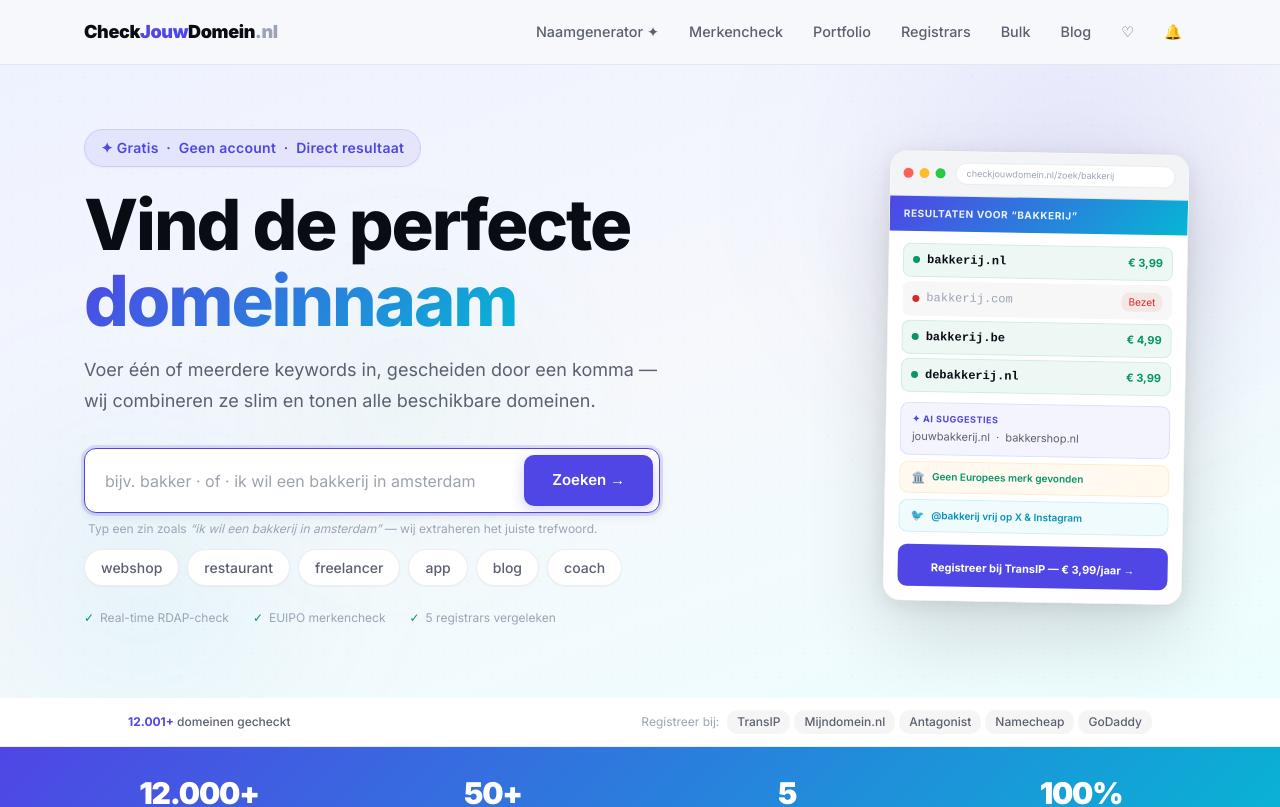
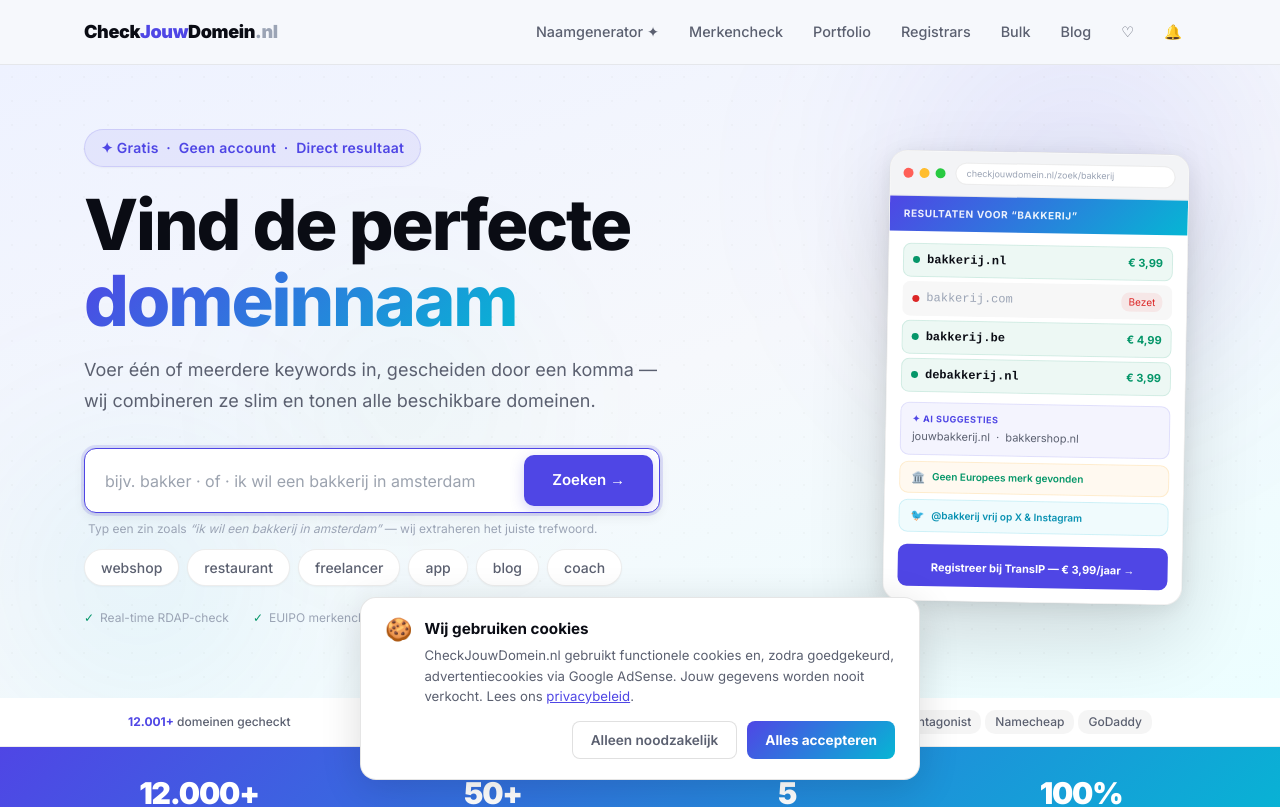
Before and after one commit to Levon070/checkjouwdomein-nl, a Next.js app: page / in a window 1280 px wide. Shown: the top 807 px of the page. Built offline with nearby package versions, Linux system fonts and the light colour scheme.

Commit message:
feat: add GDPR cookie consent banner
Shows on first visit with accept/decline options, persists choice in
localStorage. Required before Google AdSense goes live.

Co-Authored-By: Claude Sonnet 4.6 <noreply@anthropic.com>

```diff
--- a/src/app/layout.tsx
+++ b/src/app/layout.tsx
@@ -4,6 +4,7 @@ import Script from 'next/script';
 import Header from '@/components/layout/Header';
 import Footer from '@/components/layout/Footer';
 import JsonLd from '@/components/seo/JsonLd';
+import CookieBanner from '@/components/ui/CookieBanner';
 import './globals.css';
 
 const inter = Inter({ subsets: ['latin'], display: 'swap', variable: '--font-inter' });
@@ -66,6 +67,7 @@ export default function RootLayout({ children }: { children: React.ReactNode })
         <Header />
         <main>{children}</main>
         <Footer />
+        <CookieBanner />
         <Script
           id="adsense"
           async
--- /dev/null
+++ b/src/components/ui/CookieBanner.tsx
@@ -0,0 +1,100 @@
+'use client';
+
+import { useState, useEffect } from 'react';
+
+const CONSENT_KEY = 'cjd_cookie_consent';
+
+export default function CookieBanner() {
+  const [visible, setVisible] = useState(false);
+
+  useEffect(() => {
+    try {
+      const stored = localStorage.getItem(CONSENT_KEY);
+      if (!stored) setVisible(true);
+    } catch {
+      // localStorage unavailable
+    }
+  }, []);
+
+  function accept() {
+    try { localStorage.setItem(CONSENT_KEY, 'accepted'); } catch {}
+    setVisible(false);
+  }
+
+  function decline() {
+    try { localStorage.setItem(CONSENT_KEY, 'declined'); } catch {}
+    setVisible(false);
+  }
+
+  if (!visible) return null;
+
+  return (
+    <div
+      role="dialog"
+      aria-label="Cookie-instellingen"
+      style={{
+        position: 'fixed',
+        bottom: 20,
+        left: '50%',
+        transform: 'translateX(-50%)',
+        width: 'min(560px, calc(100vw - 32px))',
+        background: 'white',
+        border: '1px solid rgba(0,0,0,0.10)',
+        borderRadius: 16,
+        boxShadow: '0 8px 40px rgba(0,0,0,0.14)',
+        padding: '20px 24px',
+        zIndex: 9999,
+        display: 'flex',
+        flexDirection: 'column',
+        gap: 14,
+      }}
+    >
+      <div style={{ display: 'flex', alignItems: 'flex-start', gap: 12 }}>
+        <span style={{ fontSize: 22, lineHeight: 1, flexShrink: 0 }}>🍪</span>
+        <div>
+          <p style={{ fontWeight: 700, fontSize: '0.95rem', color: '#0A0C14', marginBottom: 4 }}>
+            Wij gebruiken cookies
+          </p>
+          <p style={{ fontSize: '0.825rem', color: '#5B6070', lineHeight: 1.55 }}>
+            CheckJouwDomein.nl gebruikt functionele cookies en, zodra goedgekeurd, advertentiecookies via Google AdSense.
+            Jouw gegevens worden nooit verkocht. Lees ons{' '}
+            <a href="/privacybeleid" style={{ color: '#4F46E5', textDecoration: 'underline' }}>privacybeleid</a>.
+          </p>
+        </div>
+      </div>
+
+      <div style={{ display: 'flex', gap: 10, justifyContent: 'flex-end', flexWrap: 'wrap' }}>
+        <button
+          onClick={decline}
+          style={{
+            padding: '8px 18px',
+            borderRadius: 8,
+            border: '1px solid rgba(0,0,0,0.12)',
+            background: 'white',
+            color: '#5B6070',
+            fontSize: '0.85rem',
+            fontWeight: 600,
+            cursor: 'pointer',
+          }}
+        >
+          Alleen noodzakelijk
+        </button>
+        <button
+          onClick={accept}
+          style={{
+            padding: '8px 18px',
+            borderRadius: 8,
+            border: 'none',
+            background: 'linear-gradient(135deg, #4F46E5 0%, #06B6D4 100%)',
+            color: 'white',
+            fontSize: '0.85rem',
+            fontWeight: 700,
+            cursor: 'pointer',
+          }}
+        >
+          Alles accepteren
+        </button>
+      </div>
+    </div>
+  );
+}
```
